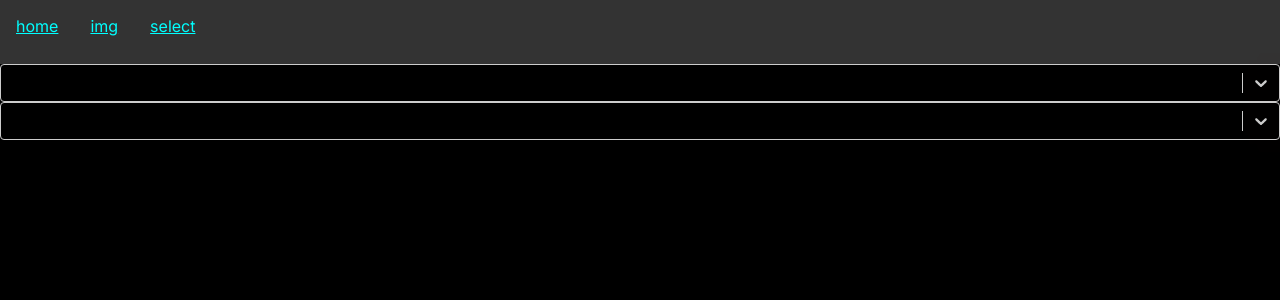
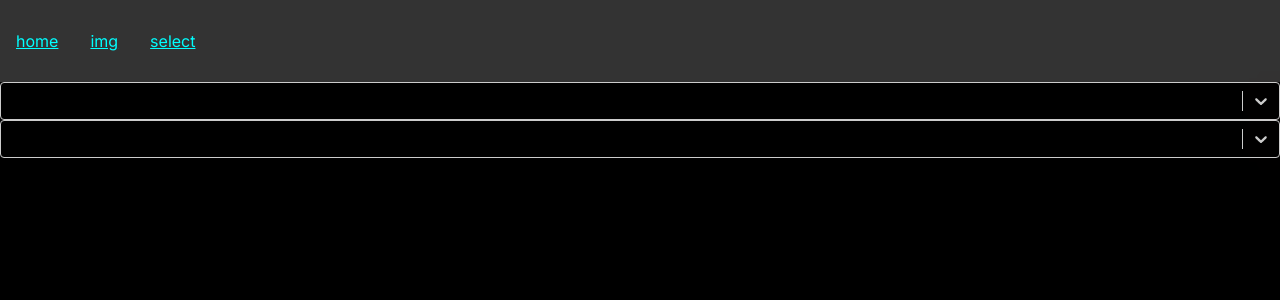
Before and after one commit to vitalii-minchuk/alberta, a Next.js app: page /select-test in a window 1280 px wide. Shown: the top 300 px of the page. Built offline with nearby package versions, Linux system fonts and the light colour scheme.

Commit message:
add suspense to selectors to fix build error

```diff
--- a/src/app/globals.css
+++ b/src/app/globals.css
@@ -57,3 +57,6 @@ svg {
   color: blue;
 
 }
+.react-select__control--is-focused {
+  border: 3px solid green !important;
+}
--- a/src/app/select-test/page.tsx
+++ b/src/app/select-test/page.tsx
@@ -1,11 +1,14 @@
 import { ProvidersSelect, SortingSelect } from "./components";
 
+import { Suspense } from 'react'
 export default function SelectTestPage() {
     return (
         <div style={{minHeight: '90px'}}>
+ <Suspense>
 
         <ProvidersSelect />
         <SortingSelect />
+ </Suspense>
         </div>
     )
 }
--- a/src/components/layout/header/styles.module.css
+++ b/src/components/layout/header/styles.module.css
@@ -1,9 +1,14 @@
 .header {
-    min-height: 2rem;
     padding: 1rem;
     background-color: #333333;
 }
+
 .nav {
+    min-height: 50px;
     display: flex;
+    align-items: center;
     gap: 2rem;
 }
+ .nav > a {
+    display: block;
+ }
```
